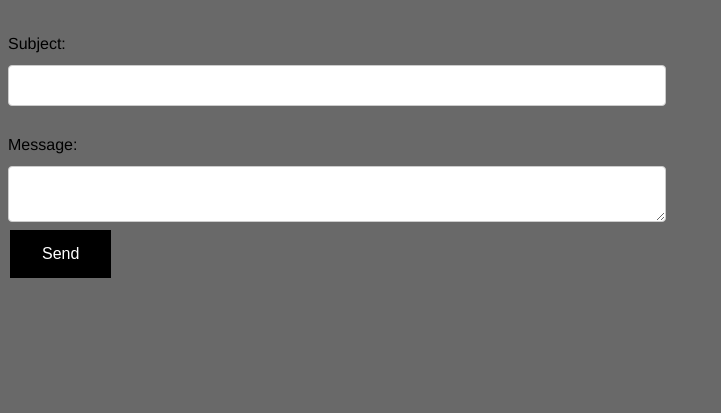
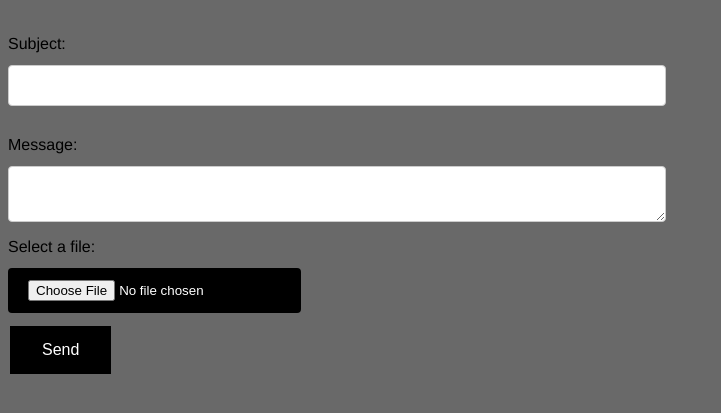
Before and after one commit to elianoh25-meet/Einar, a Flask app: page /dashboard in a window 1280 px wide. Shown: the part 76-489 px from the top of the page, without its empty margins (0-721 px from the left). Run offline with Flask 3, Linux system fonts and the light colour scheme.

Commit message:
file submit added

```diff
--- a/app.py
+++ b/app.py
@@ -4,6 +4,8 @@ import pyrebase
 import smtplib
 from email.mime.multipart import MIMEMultipart
 from email.mime.text import MIMEText
+from email.mime.base import MIMEBase
+from email import encoders
 
 
 app = Flask(__name__)
@@ -64,22 +66,33 @@ def dashboard():
         return render_template("dashboard.html")
     else:
         subject = request.form['subject']
-        message = request.form['message']
+        body = request.form['message']
+        file = request.form['file']
         msg = MIMEMultipart()
         msg['From'] = sender_email
+        msg['To'] = "makeoveryourleftovers@gmail.com"
         msg['Subject'] = subject
-        msg.attach(MIMEText(message, 'plain'))
-        msg['To'] = "makeoveryourleftovers@gmail.com"
-        recipient_email = msg['To']
+        msg.attach(MIMEText(body, 'plain'))
+        attachment = MIMEBase('application', 'octet-stream')
+        try:
+            with open(file, 'rb') as file:
+                attachment.set_payload(file.read())
+                encoders.encode_base64(attachment)
+                attachment.add_header('Content-Disposition', f'attachment; filename={file}')
+                msg.attach(attachment)
+        except Exception as e:
+            print(f"Failed to attach file {file}. Error: {str(e)}")
+
+        # Send the email
         try:
             with smtplib.SMTP(smtp_server, smtp_port) as server:
                 server.starttls()  # Secure the connection
                 server.login(sender_email, password)
-                server.sendmail(sender_email, recipient_email, msg.as_string())
-                print(f"Email sent to {recipient_email}")
+                server.sendmail(sender_email, msg['To'], msg.as_string())
+                print(f"Email sent to {msg['To']}")
                 return redirect(url_for('dashboard'))
         except Exception as e:
-            print(f"Failed to send email to {recipient_email}. Error: {str(e)}")
+            print(f"Failed to send email to {msg['To']}. Error: {str(e)}")
             return redirect(url_for('dashboard'))
 
 
--- a/static/style.css
+++ b/static/style.css
@@ -40,7 +40,7 @@ input[type=submit], input[type="file"] {
   border: none;
   border-radius: 4px;
   cursor: pointer;
-  float: right;
+  float: left;
 }
 
 input[type=submit]:hover, input[type="file"]:hover {
--- a/templates/dashboard.html
+++ b/templates/dashboard.html
@@ -24,6 +24,12 @@
         <br>
         <textarea id="message" name="message"></textarea>
         <br>
+        <label for="file">Select a file:</label>
+        <br>
+        <input type="file" id="file" name="file">
+        <br>
+        <br>
+        <br>
         <button type="submit">Send</button>
       </form>
     </div>
--- a/templates/signin.html
+++ b/templates/signin.html
@@ -12,7 +12,6 @@
         <br>
         <button type="submit">SignIn</button>
       </form>
-      <br>
       <p style="color: darkred;">{{error}}</p>
   </body>
 </html>
```
Also changed, not shown: 1 other file.
